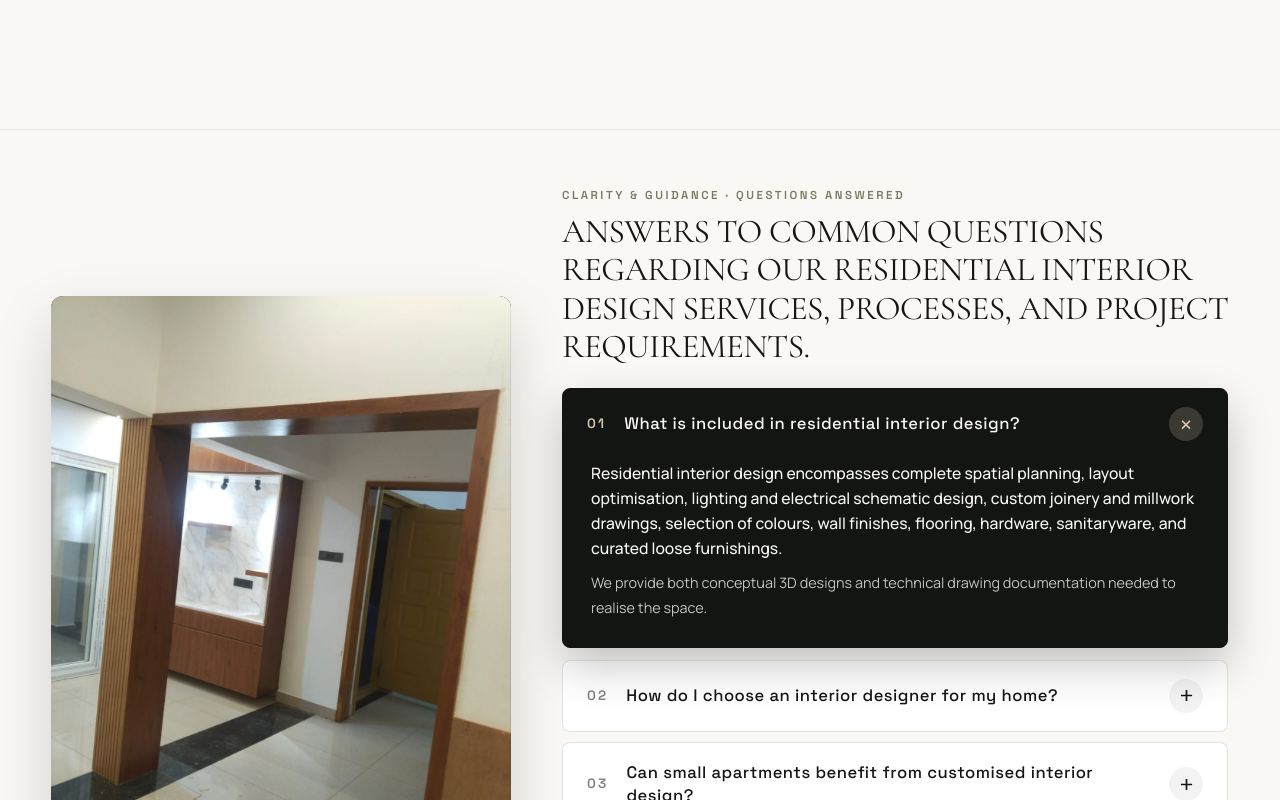
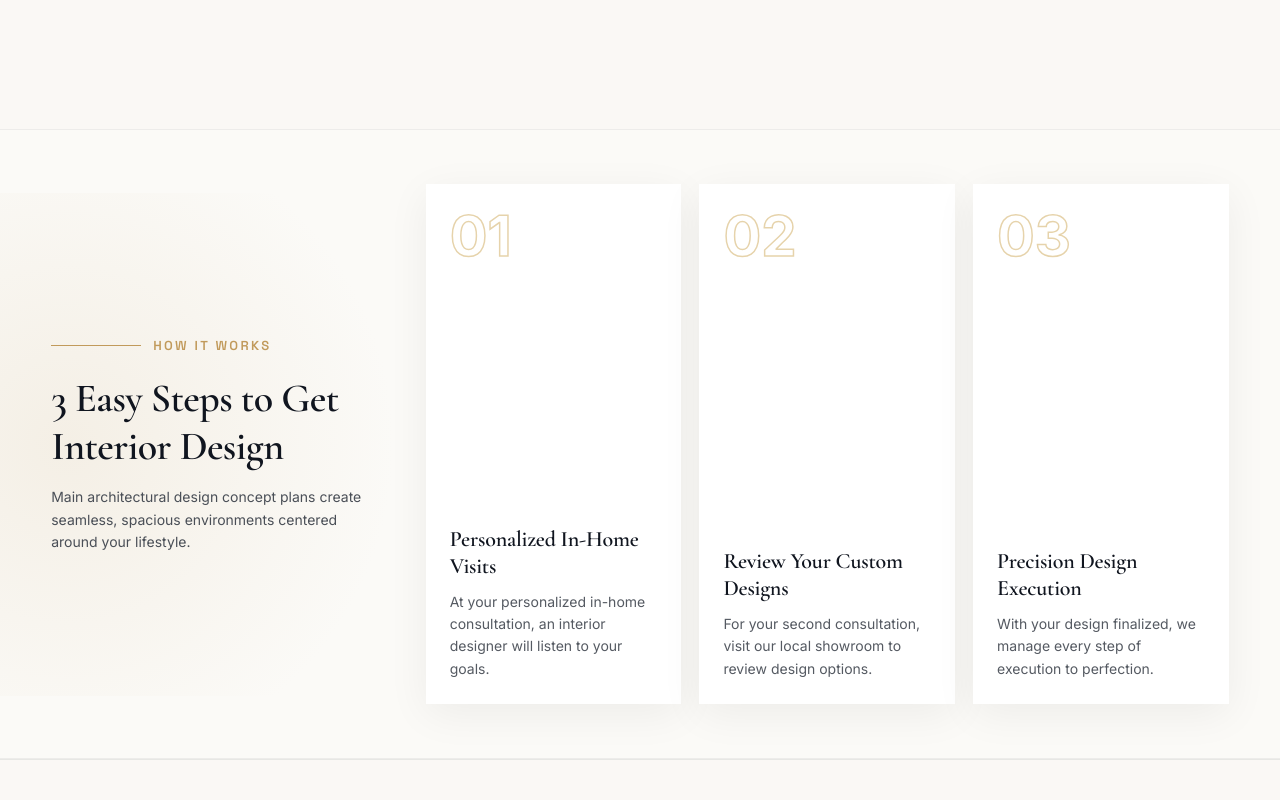
Before and after one commit to nalleswarann/mitijen-interiors, a React (Vite) app: page /services/residential-interior-design in a window 1280 px wide. Shown: the part 6660-7460 px from the top of the page. Built offline with nearby package versions, Linux system fonts and the light colour scheme; a web font is replaced by a local one.

Commit message:
feat: implement HowItWorksSection in Commercial, Corporate, and Residential Interior Design pages

```diff
--- a/src/components/ServicePageTemplate.tsx
+++ b/src/components/ServicePageTemplate.tsx
@@ -9,6 +9,7 @@ import '../styles/FaqSection.css';
 
 interface ServicePageTemplateProps {
   data: ServicePageData;
+  children?: React.ReactNode;
 }
 
 interface ServiceFaqMeta {
@@ -76,7 +77,7 @@ function parseFaqAnswer(answer: string): { summary: string; desc: string } {
   };
 }
 
-export const ServicePageTemplate: React.FC<ServicePageTemplateProps> = ({ data }) => {
+export const ServicePageTemplate: React.FC<ServicePageTemplateProps> = ({ data, children }) => {
   const { openInquiry } = useInquiry();
   const location = useLocation();
 
@@ -491,6 +492,9 @@ export const ServicePageTemplate: React.FC<ServicePageTemplateProps> = ({ data }
         </div>
       </div>
 
+      {/* Injected Section Slot (e.g. How It Works) */}
+      {children}
+
       {/* ====================================================================
           3. FULL-WIDTH LUXURY FAQ SECTION (MATCHING HOMEPAGE DESIGN)
           ==================================================================== */}
--- a/src/pages/CommercialInteriorDesign.tsx
+++ b/src/pages/CommercialInteriorDesign.tsx
@@ -1,10 +1,15 @@
 import React from 'react';
 import { SERVICES_DATA } from '../data/servicesData';
 import { ServicePageTemplate } from '../components/ServicePageTemplate';
+import { HowItWorksSection } from '../components/HowItWorksSection';
 
 export const CommercialInteriorDesign: React.FC = () => {
   const data = SERVICES_DATA['commercial-interior-design'];
-  return <ServicePageTemplate data={data} />;
+  return (
+    <ServicePageTemplate data={data}>
+      <HowItWorksSection />
+    </ServicePageTemplate>
+  );
 };
 
 export default CommercialInteriorDesign;
--- a/src/pages/CorporateInteriorDesign.tsx
+++ b/src/pages/CorporateInteriorDesign.tsx
@@ -1,10 +1,15 @@
 import React from 'react';
 import { SERVICES_DATA } from '../data/servicesData';
 import { ServicePageTemplate } from '../components/ServicePageTemplate';
+import { HowItWorksSection } from '../components/HowItWorksSection';
 
 export const CorporateInteriorDesign: React.FC = () => {
   const data = SERVICES_DATA['corporate-interior-design'];
-  return <ServicePageTemplate data={data} />;
+  return (
+    <ServicePageTemplate data={data}>
+      <HowItWorksSection />
+    </ServicePageTemplate>
+  );
 };
 
 export default CorporateInteriorDesign;
--- a/src/pages/ResidentialInteriorDesign.tsx
+++ b/src/pages/ResidentialInteriorDesign.tsx
@@ -1,10 +1,15 @@
 import React from 'react';
 import { SERVICES_DATA } from '../data/servicesData';
 import { ServicePageTemplate } from '../components/ServicePageTemplate';
+import { HowItWorksSection } from '../components/HowItWorksSection';
 
 export const ResidentialInteriorDesign: React.FC = () => {
   const data = SERVICES_DATA['residential-interior-design'];
-  return <ServicePageTemplate data={data} />;
+  return (
+    <ServicePageTemplate data={data}>
+      <HowItWorksSection />
+    </ServicePageTemplate>
+  );
 };
 
 export default ResidentialInteriorDesign;
```
Also changed, not shown: public/how-it-works.html (line endings or trailing spaces), src/components/HowItWorksSection.tsx (line endings or trailing spaces), src/styles/HowItWorksSection.css (line endings or trailing spaces).
